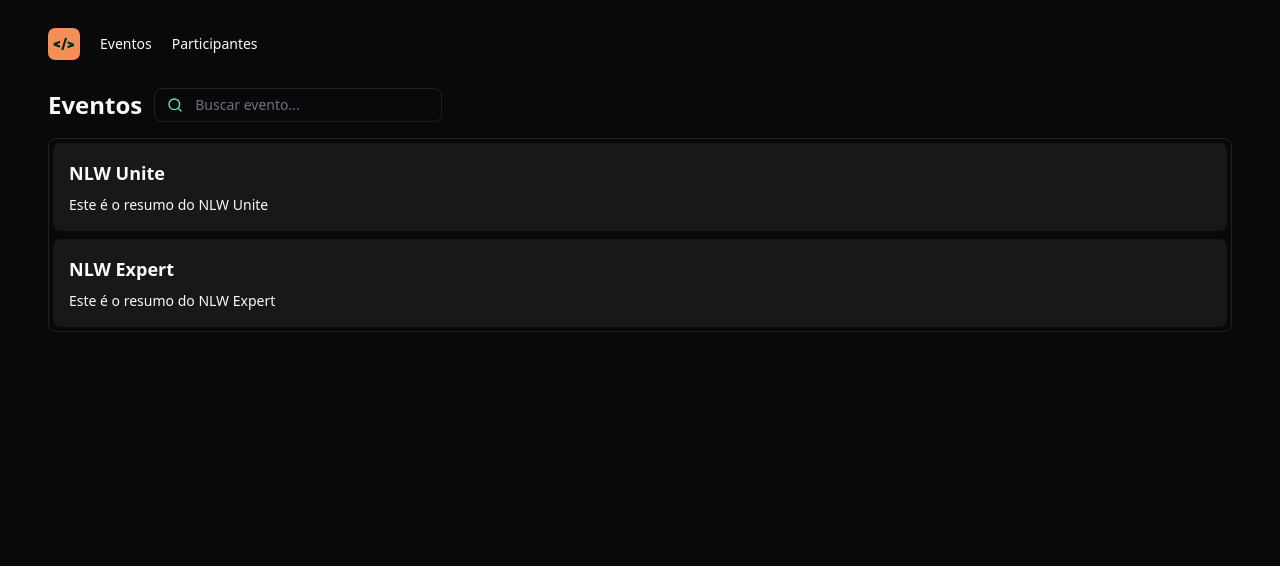
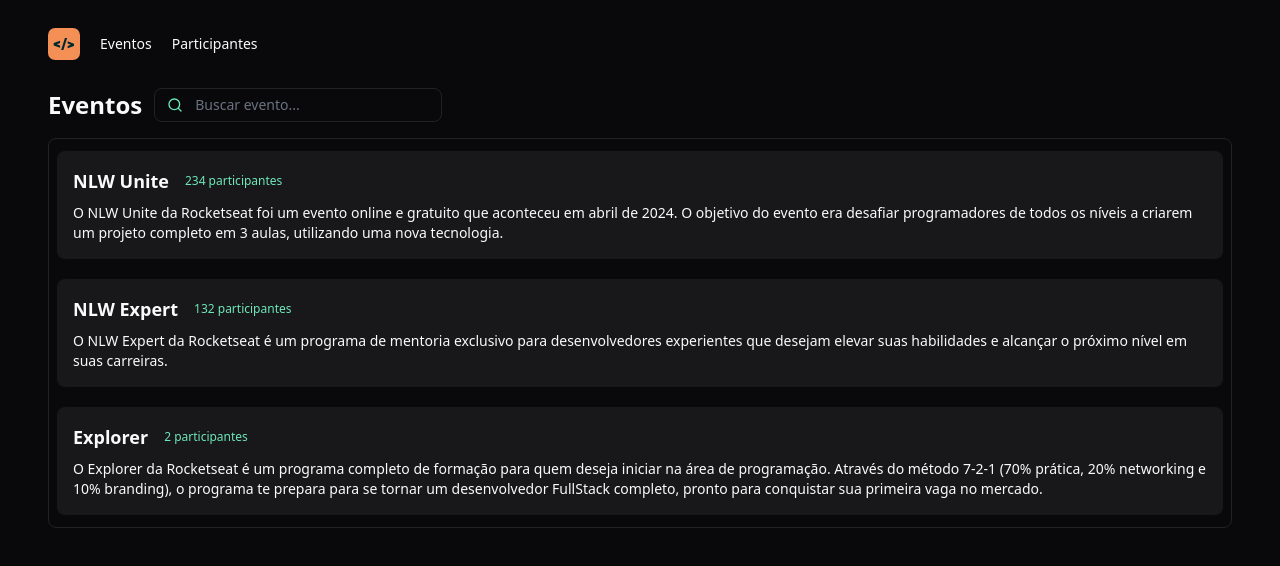
Before and after one commit to gabrielbuttendorf/pass-in-nlw-unite, a React (Vite) app: page /eventos in a window 1280 px wide. Shown: the top 566 px of the page. Built offline with nearby package versions, Linux system fonts and the light colour scheme.

Commit message:
event search feature

```diff
--- a/src/components/card-event.tsx
+++ b/src/components/card-event.tsx
@@ -1,12 +1,16 @@
 interface CardEventProps {
   description: string
   children: string
+  attendees: number
 }
 
 export function CardEvent(props: CardEventProps) {
   return (
     <div className="w-full rounded-lg bg-zinc-900 flex flex-col gap-2 p-4">
-      <h1 className="text-lg font-semibold">{props.children}</h1>
+      <div className="flex gap-4 items-center">
+        <h1 className="text-lg font-semibold">{props.children}</h1>
+        <span className="text-xs text-emerald-300">{props.attendees} participantes</span>
+      </div>
       <span className="text-sm">{props.description}</span>
     </div>
   )
--- a/src/components/event-list.tsx
+++ b/src/components/event-list.tsx
@@ -1,8 +1,60 @@
-import { Search } from "lucide-react";
+import { ChevronLeft, ChevronRight, ChevronsLeft, ChevronsRight, Search } from "lucide-react";
 import { Table } from "./table/table"
 import { CardEvent } from "./card-event";
+import { ChangeEvent, useEffect, useState } from "react"
+import { IconButton } from "./icon-button";
+
+const eventsData = [
+  {
+    name: "NLW Unite",
+    attendees: Math.floor(Math.random() * 250),
+    description: "O NLW Unite da Rocketseat foi um evento online e gratuito que aconteceu em abril de 2024. O objetivo do evento era desafiar programadores de todos os níveis a criarem um projeto completo em 3 aulas, utilizando uma nova tecnologia."
+  },
+  {
+    name: "NLW Expert",
+    attendees: Math.floor(Math.random() * 250),
+    description: "O NLW Expert da Rocketseat é um programa de mentoria exclusivo para desenvolvedores experientes que desejam elevar suas habilidades e alcançar o próximo nível em suas carreiras."
+  },
+  {
+    name: "Explorer",
+    attendees: Math.floor(Math.random() * 250),
+    description: "O Explorer da Rocketseat é um programa completo de formação para quem deseja iniciar na área de programação. Através do método 7-2-1 (70% prática, 20% networking e 10% branding), o programa te prepara para se tornar um desenvolvedor FullStack completo, pronto para conquistar sua primeira vaga no mercado."
+  }
+]
 
 export function EventList() {
+  const [search, setSearch] = useState(() => {
+    const url = new URL(window.location.toString())
+
+    if (url.searchParams.has("search")) {
+      return url.searchParams.get("search") ?? ''
+    }
+
+    return ''
+  })
+
+  const [filteredEvents, setFilteredEvents] = useState(eventsData)
+  useEffect(() => {
+    const filtered = eventsData.filter(event =>
+      event.name.toLocaleLowerCase().includes(search.toLocaleLowerCase())
+    )
+    setFilteredEvents(filtered)
+  }, [search])
+
+  function setCurrentSearch(search: string) {
+    const url = new URL(window.location.toString())
+
+    url.searchParams.set("search", search)
+
+    window.history.pushState({}, "", url)
+
+    setSearch(search)
+  }
+
+  function onChangeSearchInput(event: ChangeEvent<HTMLInputElement>) {
+    setCurrentSearch(event.target.value)
+  }
+
   return (
     <div className="flex flex-col gap-4">
       <div className="flex gap-3 items-center">
@@ -10,6 +62,8 @@
         <div className="w-72 px-3 py-1.5 border border-white/10 rounded-lg text-sm flex items-center gap-3">
           <Search className="size-4 text-emerald-300" />
           <input type="text"
+            value={search}
+            onChange={onChangeSearchInput}
             className="bg-transparent flex-1 outline-none border-0 p-0 text-sm focus:ring-0"
             placeholder="Buscar evento..."
           />
@@ -17,15 +71,15 @@
       </div>
 
       <Table>
-        <div className="flex flex-col gap-2 p-1">
-          <CardEvent
-            description="Este é o resumo do NLW Unite">
-            NLW Unite
-          </CardEvent>
-          <CardEvent
-            description="Este é o resumo do NLW Expert">
-            NLW Expert
-          </CardEvent>
+        <div className="flex flex-col gap-5 px-2 py-3">
+          {filteredEvents.map((event, index) => (
+            <CardEvent
+              key={index}
+              attendees={event.attendees}
+              description={event.description}>
+              {event.name}
+            </CardEvent>
+          ))}
         </div>
       </Table>
     </div>
```
